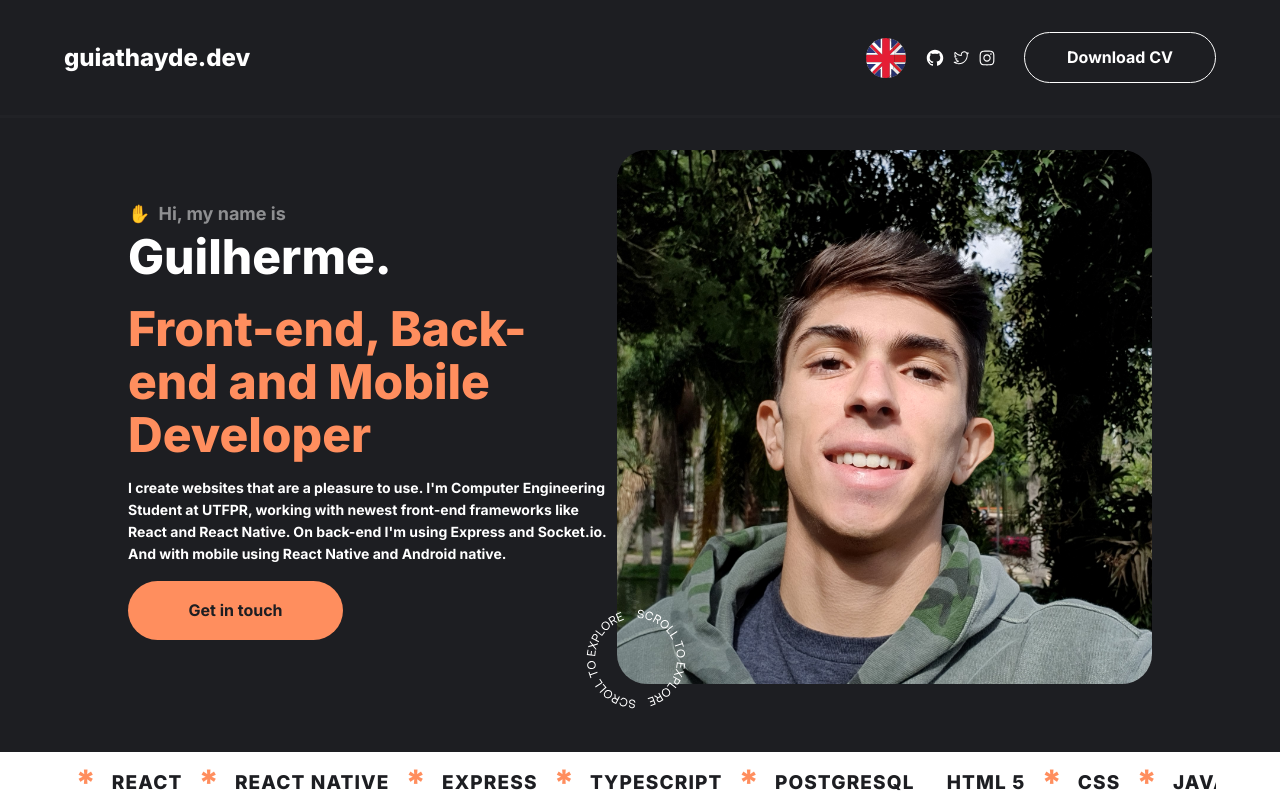
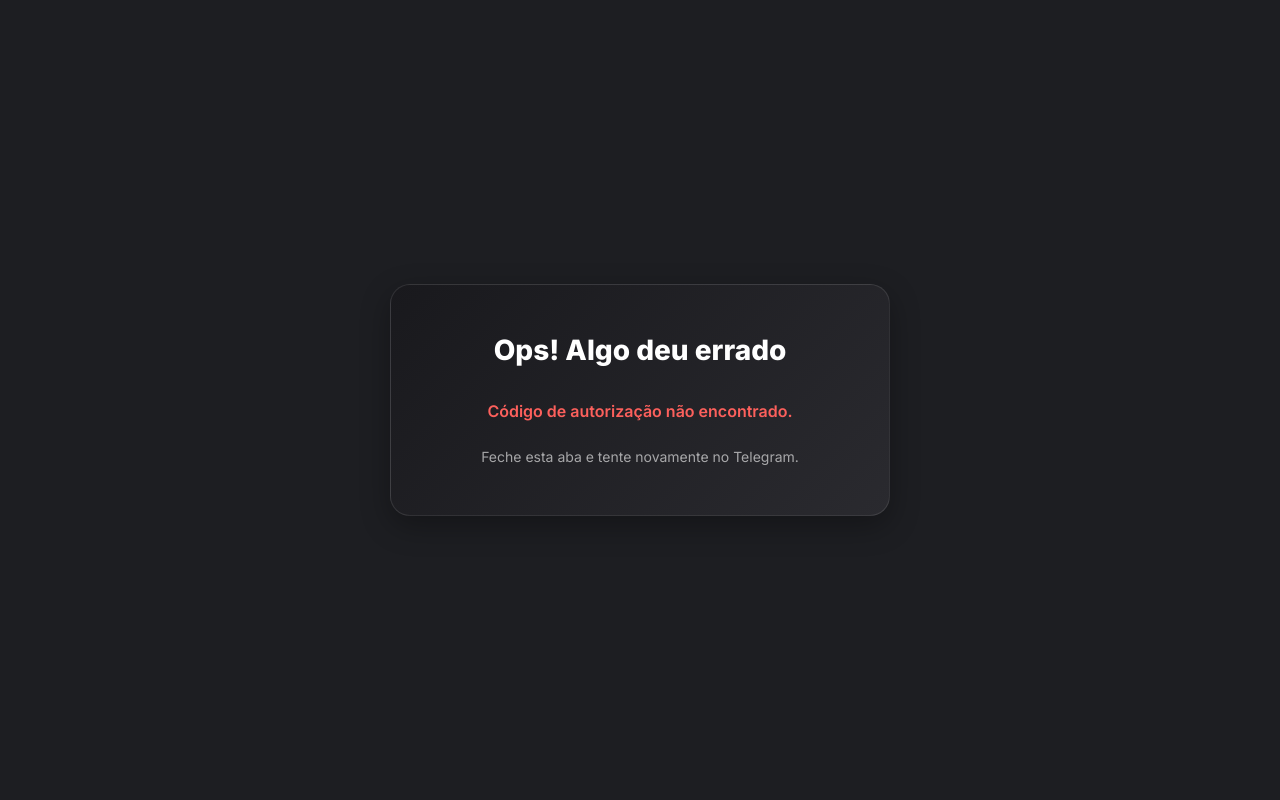
Before and after one commit to guiathayde/portfolio, a React (Create React App) app: page /oauth/callback in a window 1280 px wide. Before the commit this address led to /. Shown: the top 800 px of the page. Built offline with nearby package versions, Linux system fonts and the light colour scheme; no server answers.

Commit message:
Add OAuth callback page and route
Implements a new OAuthCallback page to handle OAuth authorization responses, display a short code for Telegram bot authentication, and show error/loading states. Adds the /oauth/callback route to the app and includes related styles.

```diff
--- /dev/null
+++ b/src/pages/OAuthCallback/index.tsx
@@ -0,0 +1,105 @@
+import { useEffect, useState } from 'react';
+import { useLocation } from 'react-router-dom';
+
+import {
+  Container,
+  Card,
+  SuccessIcon,
+  Title,
+  Description,
+  CodeContainer,
+  CodeLabel,
+  Code,
+  Instructions,
+  LoadingSpinner,
+  ErrorMessage,
+} from './styles';
+
+export function OAuthCallback() {
+  const [authCode, setAuthCode] = useState<string>('');
+  const [isLoading, setIsLoading] = useState(true);
+  const [error, setError] = useState<string>('');
+  const location = useLocation();
+
+  useEffect(() => {
+    const urlParams = new URLSearchParams(location.search);
+    const code = urlParams.get('code');
+    const errorParam = urlParams.get('error');
+
+    if (errorParam) {
+      setError('Erro na autorização. Tente novamente.');
+      setIsLoading(false);
+      return;
+    }
+
+    if (code) {
+      // Gerar um código de 4 dígitos baseado no hash do código OAuth
+      const hash = code.split('').reduce((a, b) => {
+        a = (a << 5) - a + b.charCodeAt(0);
+        return a & a;
+      }, 0);
+
+      const shortCode = Math.abs(hash).toString().slice(-4).padStart(4, '0');
+      setAuthCode(shortCode);
+
+      // Aqui você pode enviar o código OAuth original para seu backend
+      // para processar e associar ao código curto
+      // sendCodeToBackend(code, shortCode);
+    } else {
+      setError('Código de autorização não encontrado.');
+    }
+
+    setIsLoading(false);
+  }, [location]);
+
+  if (isLoading) {
+    return (
+      <Container>
+        <Card>
+          <LoadingSpinner />
+          <Title>Processando autorização...</Title>
+          <Description>
+            Aguarde um momento enquanto validamos suas credenciais.
+          </Description>
+        </Card>
+      </Container>
+    );
+  }
+
+  if (error) {
+    return (
+      <Container>
+        <Card>
+          <Title>Ops! Algo deu errado</Title>
+          <ErrorMessage>{error}</ErrorMessage>
+          <Instructions>
+            Feche esta aba e tente novamente no Telegram.
+          </Instructions>
+        </Card>
+      </Container>
+    );
+  }
+
+  return (
+    <Container>
+      <Card>
+        <SuccessIcon />
+        <Title>Login bem sucedido!</Title>
+        <Description>
+          Sua autorização foi processada com sucesso. Use o código abaixo no
+          Telegram.
+        </Description>
+
+        <CodeContainer>
+          <CodeLabel>SEU CÓDIGO:</CodeLabel>
+          <Code>{authCode}</Code>
+        </CodeContainer>
+
+        <Instructions>
+          Volte ao bot do Telegram e digite o código acima para completar a
+          autenticação. Esta aba pode ser fechada.
+        </Instructions>
+      </Card>
+    </Container>
+  );
+}
--- /dev/null
+++ b/src/pages/OAuthCallback/styles.ts
@@ -0,0 +1,130 @@
+import styled from 'styled-components';
+
+export const Container = styled.div`
+  display: flex;
+  flex-direction: column;
+  align-items: center;
+  justify-content: center;
+  min-height: 100vh;
+  padding: 32px;
+  background-color: #1d1e22;
+`;
+
+export const Card = styled.div`
+  display: flex;
+  flex-direction: column;
+  align-items: center;
+  justify-content: center;
+  padding: 48px 32px;
+  background: linear-gradient(135deg, #19191d 0%, #2a2a2f 100%);
+  border-radius: 20px;
+  box-shadow: 0 10px 30px rgba(0, 0, 0, 0.3);
+  border: 1px solid rgba(255, 255, 255, 0.1);
+  max-width: 500px;
+  width: 100%;
+  text-align: center;
+`;
+
+export const SuccessIcon = styled.div`
+  width: 80px;
+  height: 80px;
+  background: linear-gradient(135deg, #67f5b1 0%, #33c849 100%);
+  border-radius: 50%;
+  display: flex;
+  align-items: center;
+  justify-content: center;
+  margin-bottom: 24px;
+
+  &::after {
+    content: '✓';
+    font-size: 40px;
+    font-weight: bold;
+    color: white;
+  }
+`;
+
+export const Title = styled.h1`
+  font-family: 'Inter', sans-serif;
+  font-style: normal;
+  font-weight: 800;
+  font-size: 28px;
+  line-height: 34px;
+  color: #ffffff;
+  margin-bottom: 16px;
+`;
+
+export const Description = styled.p`
+  font-family: 'Inter', sans-serif;
+  font-style: normal;
+  font-weight: 400;
+  font-size: 16px;
+  line-height: 24px;
+  color: rgba(255, 255, 255, 0.8);
+  margin-bottom: 32px;
+`;
+
+export const CodeContainer = styled.div`
+  background: rgba(255, 142, 94, 0.1);
+  border: 2px solid #ff8e5e;
+  border-radius: 12px;
+  padding: 20px;
+  margin: 16px 0;
+  width: 100%;
+`;
+
+export const CodeLabel = styled.span`
+  font-family: 'Inter', sans-serif;
+  font-style: normal;
+  font-weight: 600;
+  font-size: 14px;
+  line-height: 18px;
+  color: #ff8e5e;
+  display: block;
+  margin-bottom: 8px;
+`;
+
+export const Code = styled.span`
+  font-family: 'Inter', sans-serif;
+  font-style: normal;
+  font-weight: 800;
+  font-size: 24px;
+  line-height: 30px;
+  color: #ffffff;
+  letter-spacing: 0.1em;
+`;
+
+export const Instructions = styled.p`
+  font-family: 'Inter', sans-serif;
+  font-style: normal;
+  font-weight: 400;
+  font-size: 14px;
+  line-height: 20px;
+  color: rgba(255, 255, 255, 0.6);
+  margin-top: 24px;
+`;
+
+export const LoadingSpinner = styled.div`
+  width: 40px;
+  height: 40px;
+  border: 4px solid rgba(255, 255, 255, 0.1);
+  border-left-color: #ff8e5e;
+  border-radius: 50%;
+  animation: spin 1s linear infinite;
+  margin-bottom: 16px;
+
+  @keyframes spin {
+    to {
+      transform: rotate(360deg);
+    }
+  }
+`;
+
+export const ErrorMessage = styled.p`
+  font-family: 'Inter', sans-serif;
+  font-style: normal;
+  font-weight: 600;
+  font-size: 16px;
+  line-height: 24px;
+  color: #fc605c;
+  margin-top: 16px;
+`;
--- a/src/routes/index.tsx
+++ b/src/routes/index.tsx
@@ -4,6 +4,7 @@ import { Routes as Switch, Route, Navigate } from 'react-router-dom';
 import { useAuth } from '../hooks/auth';
 
 import { Home } from '../pages/Home';
+import { OAuthCallback } from '../pages/OAuthCallback';
 import { PrivacyPolicy } from '../pages/PrivacyPolicy';
 import { TermsAndConditions } from '../pages/TermsAndConditions';
 
@@ -24,6 +25,7 @@ export function Routes() {
   return (
     <Switch>
       <Route path="/" element={element(Home)} />
+      <Route path="/oauth/callback" element={<OAuthCallback />} />
       <Route path="/privacy-policy" element={element(PrivacyPolicy)} />
       <Route
         path="/terms-and-conditions"
```
Also changed, not shown: 1 other file (tests, documents, lock files or other folders).
